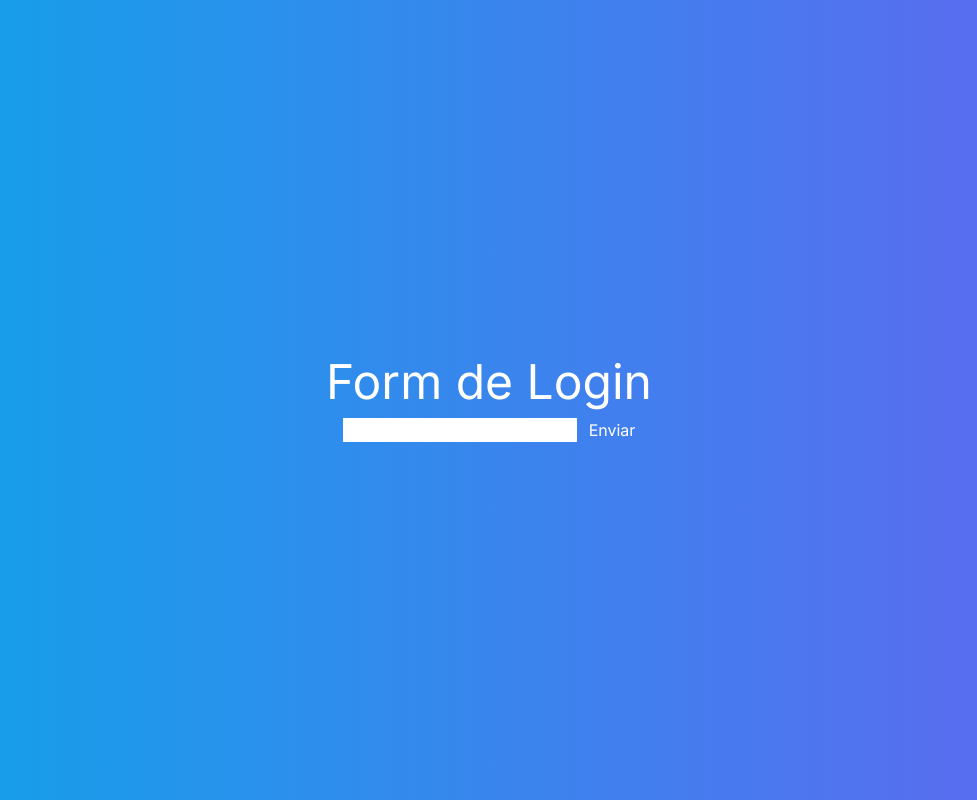
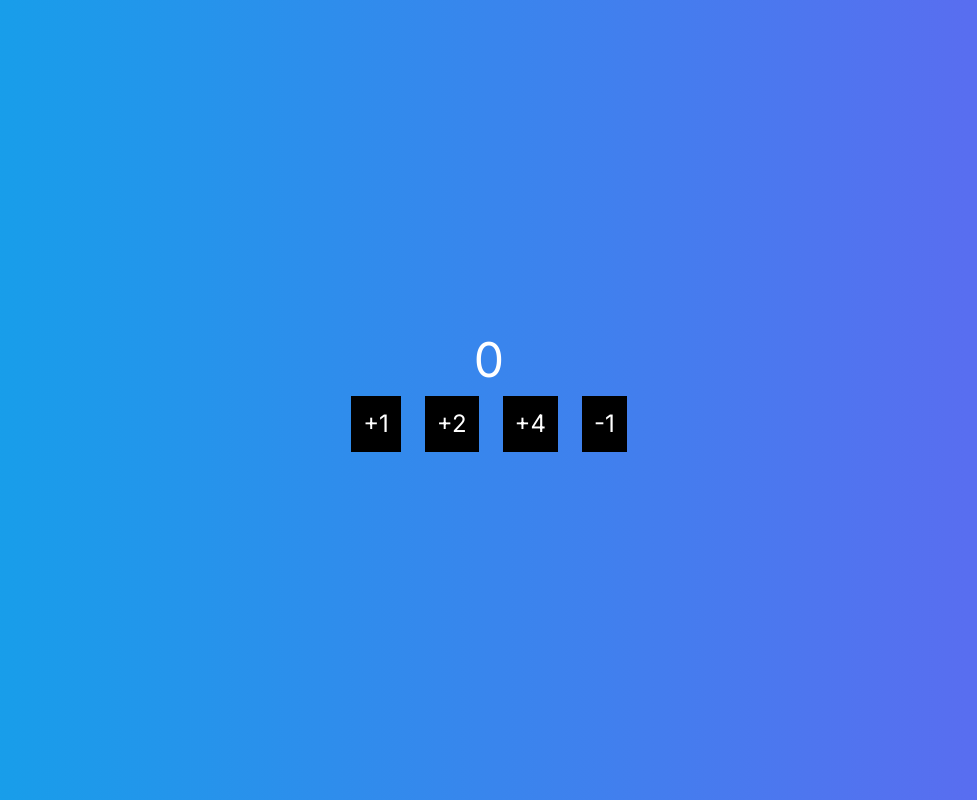
Before and after one commit to Jeanlerson/estudando-React, a Next.js app in the folder react-estudando/: page / in a window 1280 px wide. Shown: the whole page, without its empty margins (151-1128 px from the left). Built offline with nearby package versions, Linux system fonts and the light colour scheme.

Commit message:
usando-States

```diff
--- a/react-estudando/src/app/page.tsx
+++ b/react-estudando/src/app/page.tsx
@@ -23,14 +23,31 @@ const Page = () => {
     event.preventDefault();
     alert("Mandando")
   }
+
+  const [count, setCount] = useState(0);
+  const handleClickButton = () => {
+    setCount(count + 1);
+  }
+  const handleClickButton2 = () => {
+    setCount(count + 2);
+  }
+  const handleClickButton3 = () => {
+    setCount(count + 4);
+  }
+  const handleClickButton4 = () => {
+    setCount(count - 1);
+  }
+
   return (
    <div className={`w-screen h-screen flex flex-col justify-center
    items-center text-white ${backgroundColor}`}>
-      <h1 className="text-5xl mb-3">Form de Login</h1>
-      <form onSubmit={handleFormSubmit}>
-        <input type="text" />
-        <input className="ml-3" type="submit" value="Enviar"/>
-      </form>
+      <p className="text-5xl">{count}</p>
+      <div>
+        <button className="text-2xl bg-black p-3 m-3" onClick={handleClickButton}>+1</button>
+        <button className="text-2xl bg-black p-3 m-3" onClick={handleClickButton2}>+2</button>
+        <button className="text-2xl bg-black p-3 m-3" onClick={handleClickButton3}>+4</button>
+        <button className="text-2xl bg-black p-3 m-3" onClick={handleClickButton4}>-1</button>
+      </div>
    </div>
   );
 
```
